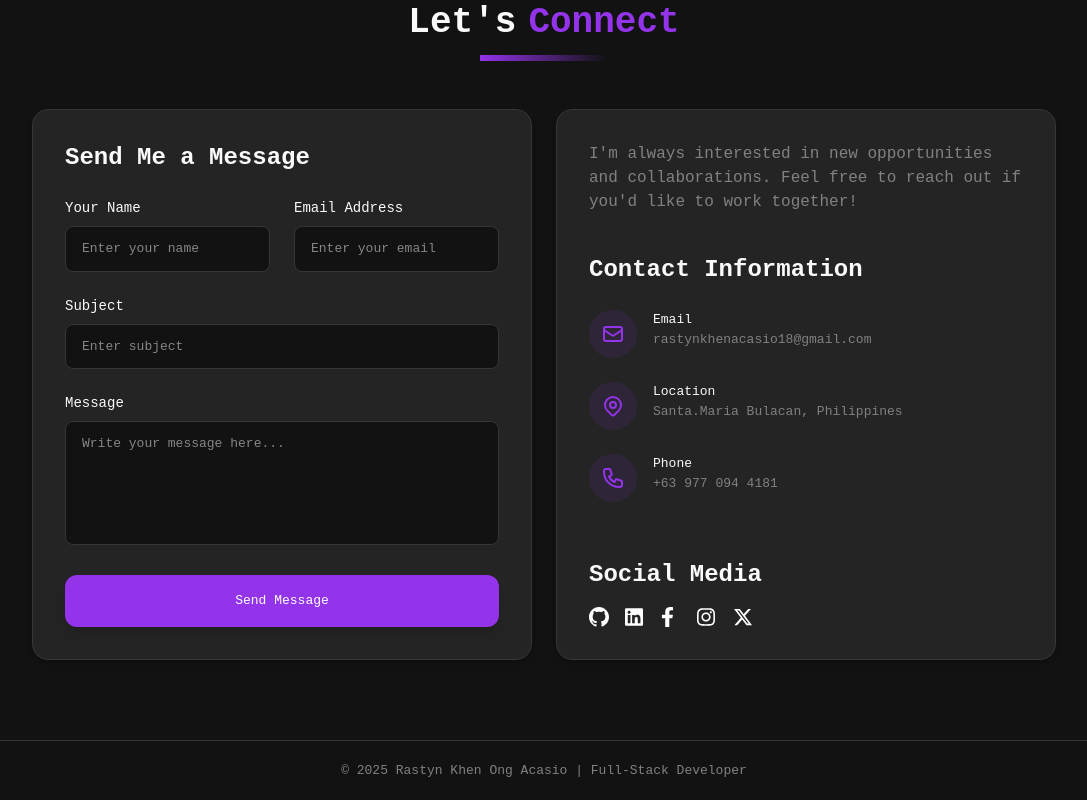
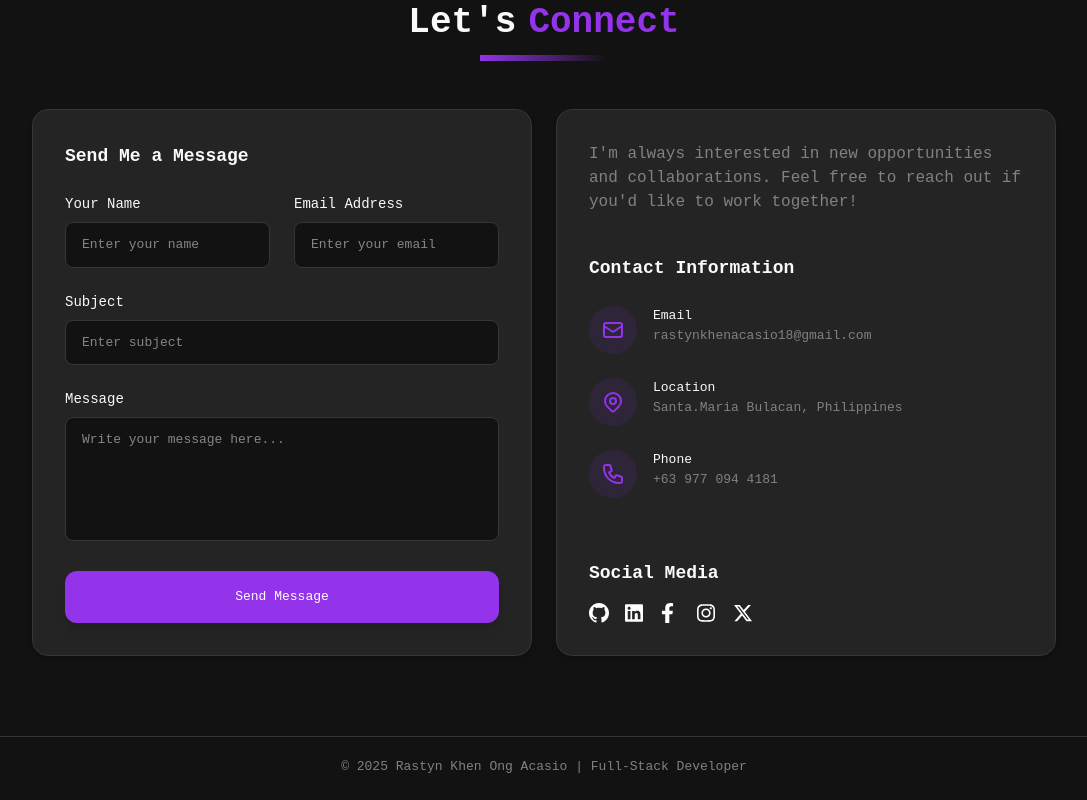
Before and after one commit to rastynkhen18/rastynkhen-portfolio, a React (Vite) app: page /contact in a window 1280 px wide. Shown: the part 3741-4541 px from the top of the page, without its empty margins (96-1183 px from the left). Built offline with nearby package versions, Linux system fonts and the light colour scheme.

Commit message:
Merge Updates

```diff
--- a/src/pages/Contact.jsx
+++ b/src/pages/Contact.jsx
@@ -88,7 +88,7 @@ const Contact = () => {
           {/* Contact Form */}
           <FadeInOnView delay={0.1}>
             <div className="bg-[var(--card-color)] p-8 rounded-2xl border border-[var(--border-color)] shadow-md transition-shadow duration-300">
-              <h3 className="text-2xl font-bold text-[var(--text-color)] mb-6">Send Me a Message</h3>
+              <h3 className="text-lg font-bold text-[var(--text-color)] mb-6">Send Me a Message</h3>
 
               {submitStatus === 'success' && (
                 <div className="mb-6 p-4 bg-green-100 dark:bg-green-900/30 border border-green-200 dark:border-green-800 rounded-lg">
@@ -193,7 +193,7 @@ const Contact = () => {
                   I'm always interested in new opportunities and collaborations.
                   Feel free to reach out if you'd like to work together!
                 </p>
-                <h3 className="text-2xl font-bold text-[var(--text-color)] mb-6">Contact Information</h3>
+                <h3 className="text-lg font-bold text-[var(--text-color)] mb-6">Contact Information</h3>
                 <div className="space-y-6">
                   <div className="flex items-start gap-4">
                     <div className="w-12 h-12 rounded-full bg-[var(--primary-color)]/10 flex items-center justify-center flex-shrink-0">
@@ -238,7 +238,7 @@ const Contact = () => {
 
               {/* Social Media Links integrated into contact info */}
               <div className="mt-8">
-                <h4 className="text-2xl font-bold text-[var(--text-color)] mb-4">Social Media</h4>
+                <h4 className="text-lg font-bold text-[var(--text-color)] mb-4">Social Media</h4>
                 <div className="flex flex-wrap items-center gap-4">
                   <a
                     href="https://github.com/rastynkhen18"
```
